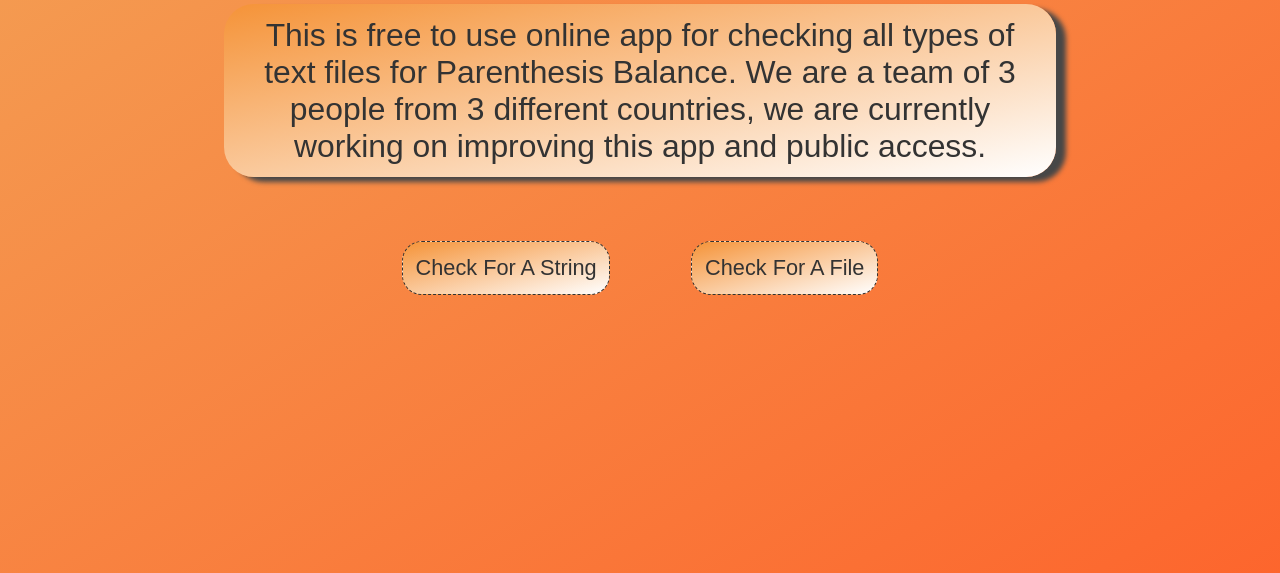
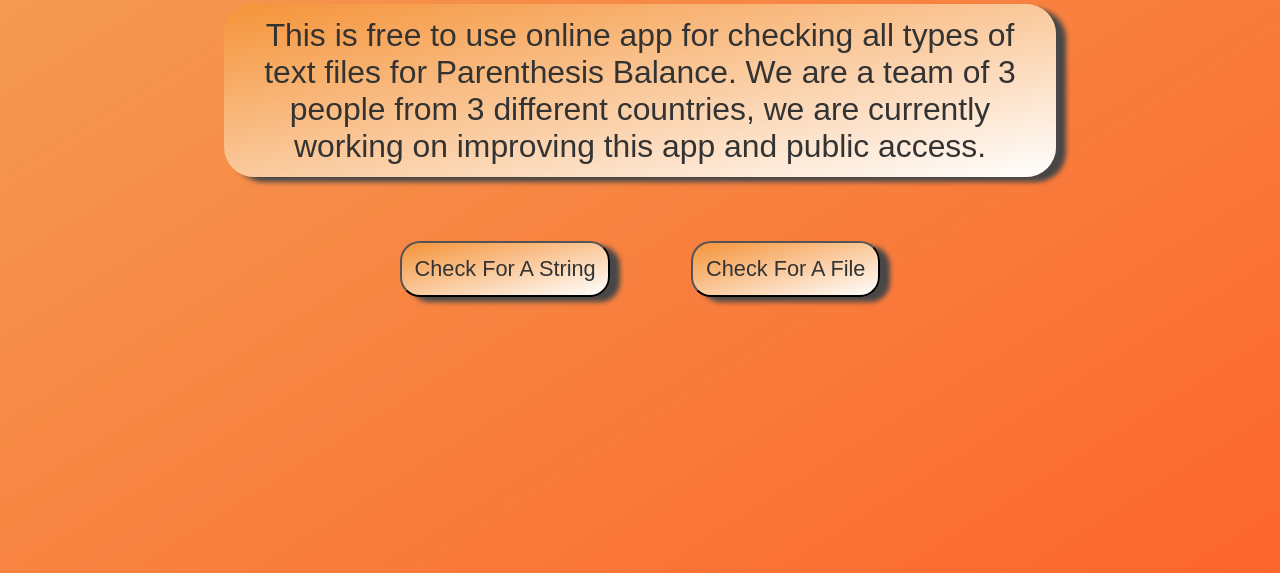
Before and after one commit to jlangner15/parenthesisCheck, a Flask app: page / in a window 1280 px wide. Shown: the part 186-759 px from the top of the page. Run offline with Flask 2, Linux system fonts and the light colour scheme.

Commit message:
Updated Front_End

```diff
--- a/static/css/main.css
+++ b/static/css/main.css
@@ -74,13 +74,14 @@ a
     font-size: 1.5rem;
     padding: 1%;
     margin: 3%;
-    border: 1px dashed #333;
     background: linear-gradient(to top left, #ffffff, #f59338);
+    box-shadow: 10px 5px 5px rgb(71, 71, 71);
 }
 
 .input_btn :hover
 {
     color: black;
+
 }
 
 button a
--- a/templates/home.html
+++ b/templates/home.html
@@ -22,7 +22,7 @@
     </nav>
   </header>
 
-  <section class="user_input">
+  <section>
     <p class="box">
       This is free to use online app for checking all types of text files for Parenthesis Balance.
       We are a team of 3 people from 3 different countries, we are currently working on improving this app and public access.
```
